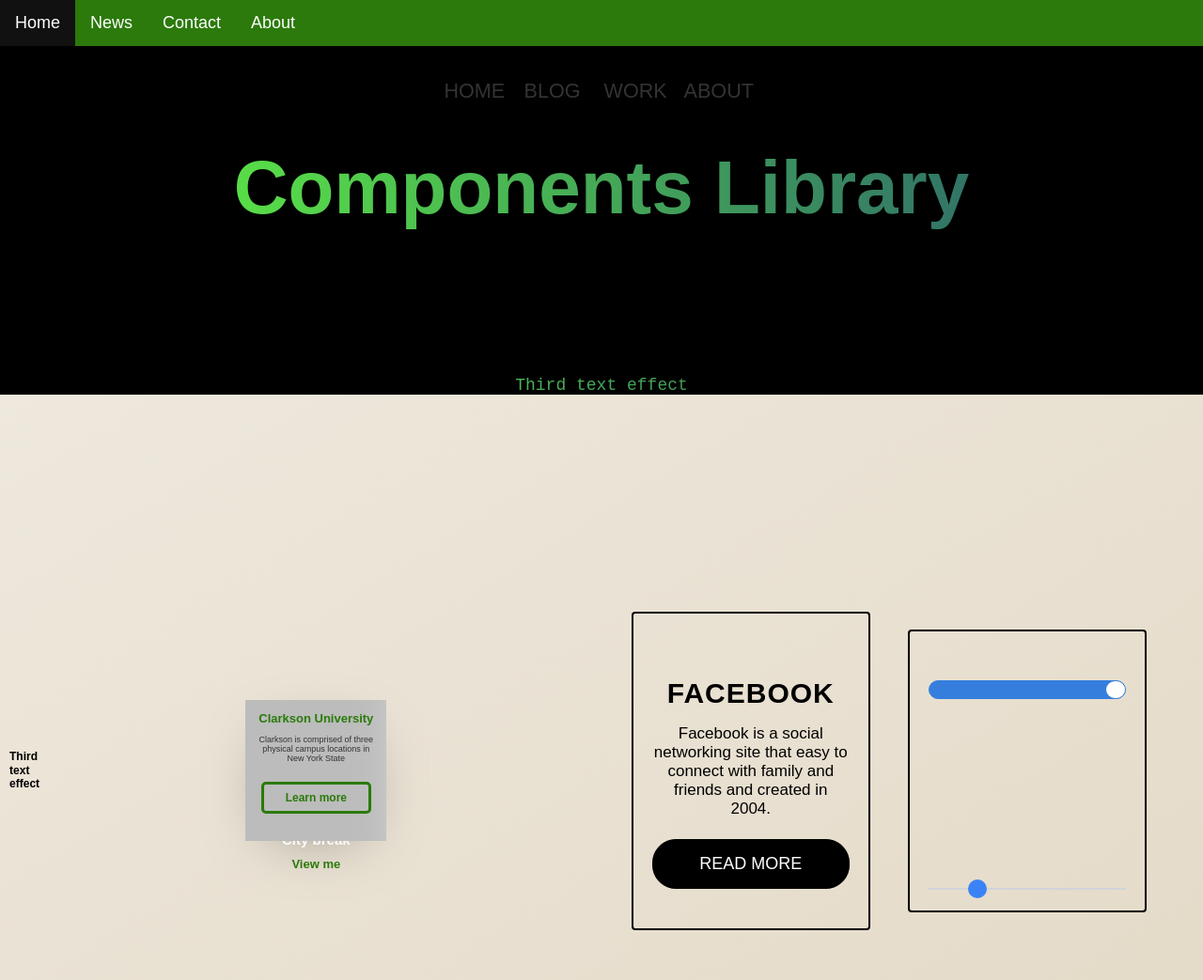
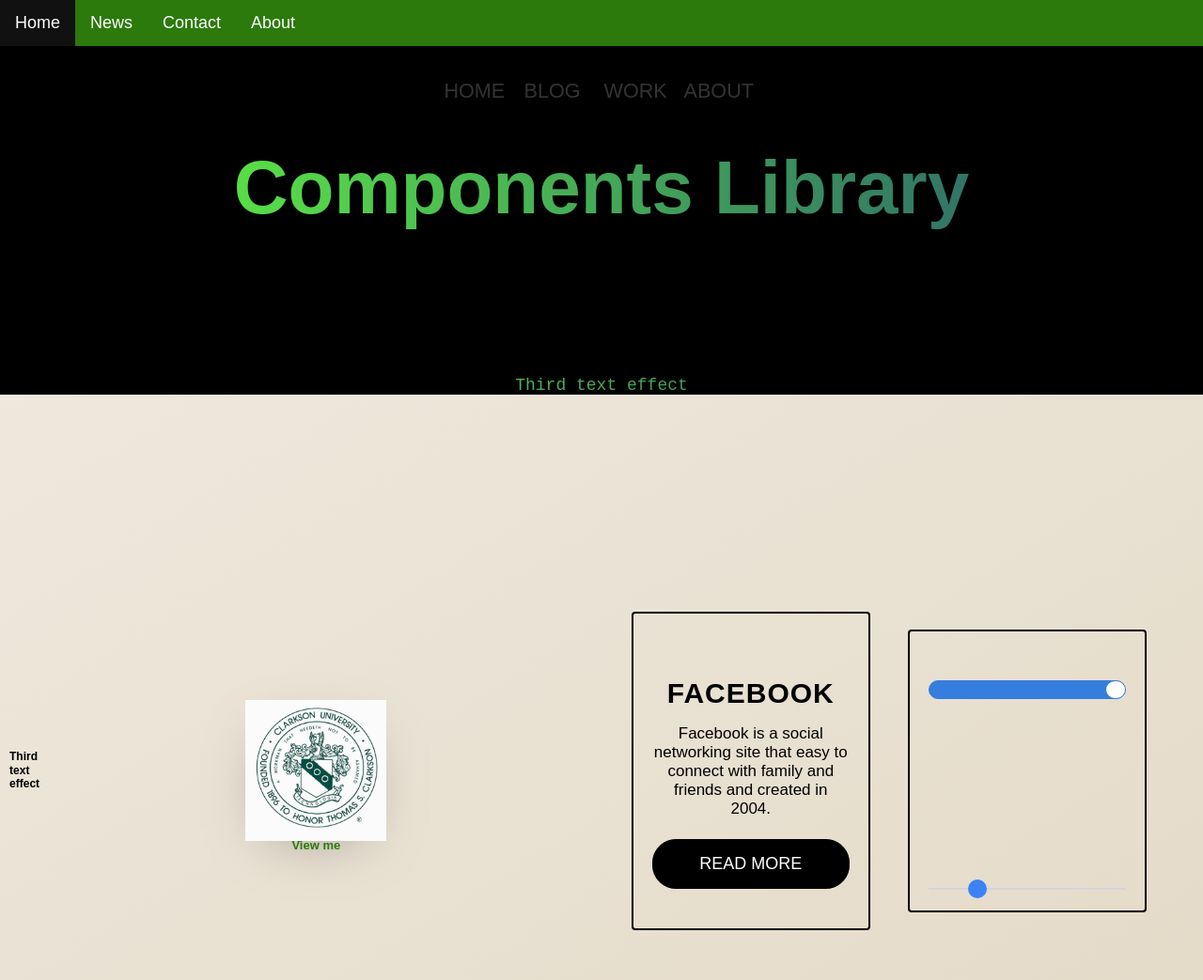
Before and after one commit to Kanaiym21/components_library, a plain HTML site: page index.html in a window 1280 px wide. Shown: the top 1043 px of the page at 94% size. Drawn offline with Linux system fonts and the light colour scheme; a web font is replaced by a local one.

Commit message:
improvements

```diff
--- a/css/style.css
+++ b/css/style.css
@@ -459,7 +459,8 @@ li a:hover {
   right: 0;
   transition: all 1s ease;
   width: 15rem;
-  z-index: 9999;
+  z-index: 1;
+
 }
 
 .inside-page__container {
@@ -469,6 +470,7 @@ li a:hover {
   height: 100%;
   text-align: center;
   width: 100%;
+  z-index: 9999;
 }
 
 /* Functionality ====================================*/
--- a/index.html
+++ b/index.html
@@ -42,10 +42,6 @@
                             <div class="card-front">
                                 <div class="card-front__tp card-front__tp--city">
                                     <img class="clarkson_logo"src="img/clarkson_logo.png" alt="Logo of Clarkson University">
-
-                               <h2 class="card-front__heading">
-                                City break
-                            </h2>
                                 </div>
                                 <div class="card-front__bt">
                                     <p class="card-front__text-view card-front__text-view--clarkson-university">
```
